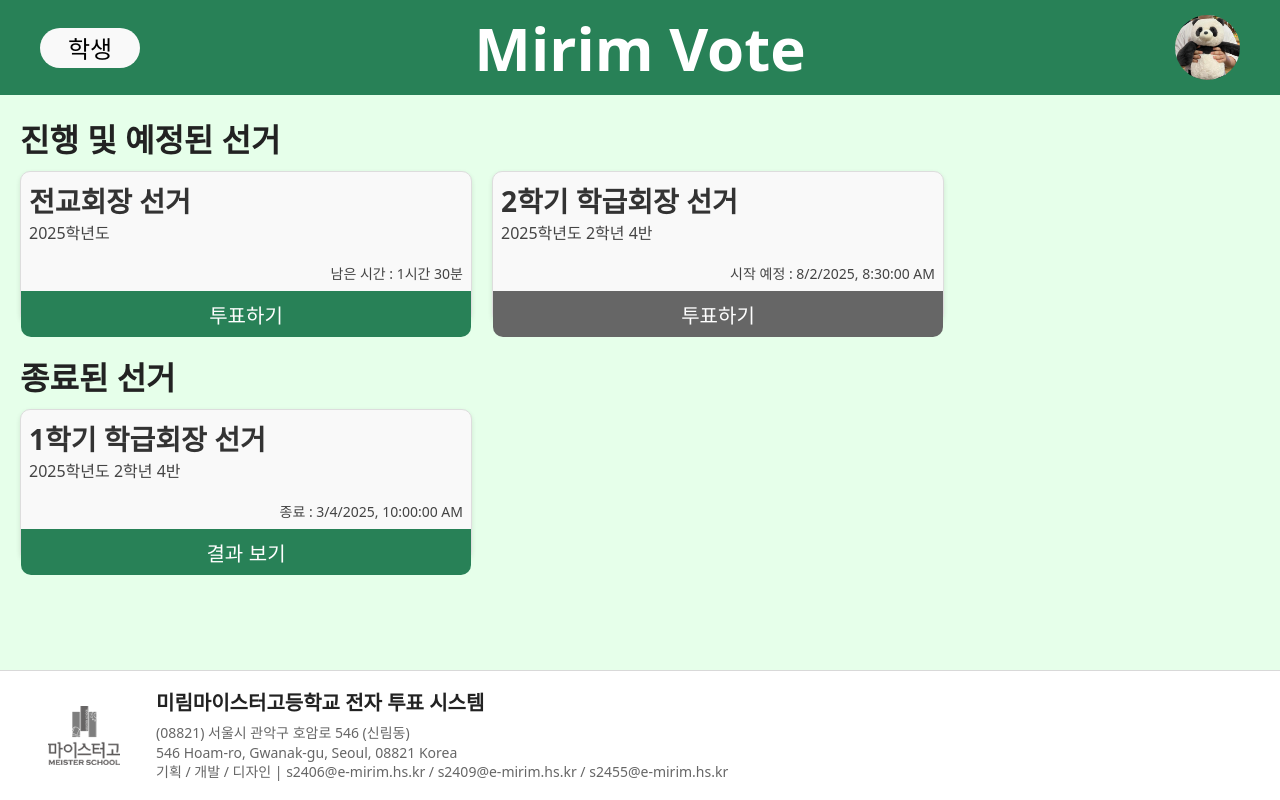
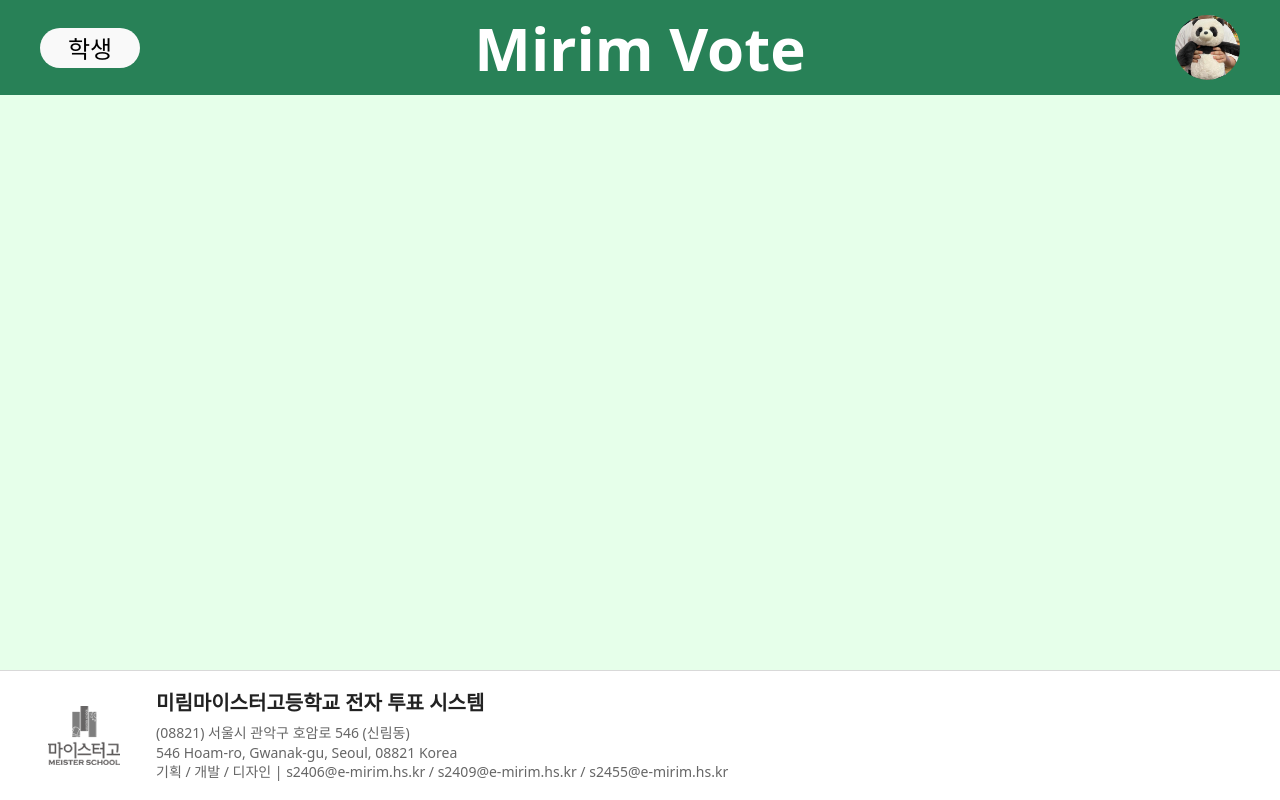
Before and after one commit to minjae1025/Mirim_vote_Front, a React (Vite) app in the folder MirimVote/: page / in a window 1280 px wide. Built offline with nearby package versions, Linux system fonts and the light colour scheme; a web font is replaced by a local one.

Commit message:
feat: Index 추가 및 App.jsx 수정

```diff
--- a/MirimVote/src/App.jsx
+++ b/MirimVote/src/App.jsx
@@ -1,4 +1,5 @@
 import './App.css'
+import Index from './pages/Index'
 import Dashboard from './pages/Dashboard'
 import Vote from './pages/Vote'
 import VoteEnd from './pages/VoteEnd'
@@ -10,7 +11,7 @@ function App() {
 
   return (
      <Routes>
-      <Route path="/" element={<Dashboard />} />
+      <Route path="/" element={<Index />} />
       <Route path="/dashboard" element={<Dashboard />} />
       <Route path="/vote/:type-president" element={<Vote />} />
       <Route path="/vote/vote-end" element={<VoteEnd />} />
--- /dev/null
+++ b/MirimVote/src/pages/Index.jsx
@@ -0,0 +1,16 @@
+import Background from "../components/Background";
+import Footer from "../components/Footer";
+import Header from "../components/Header";
+import { Page, Main } from "../components/Page";
+
+export default function Index() {
+  return (
+    <Page>
+      <Header />
+      <Main>
+        <Background />
+      </Main>
+      <Footer />
+    </Page>
+  )
+}
```
